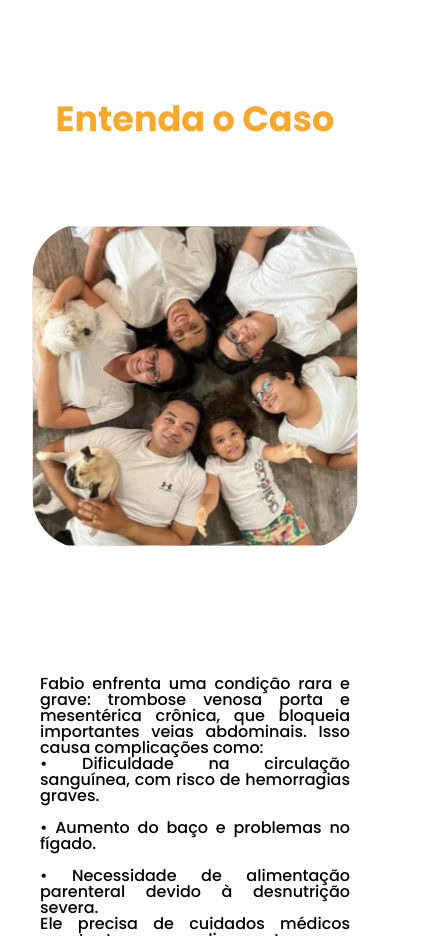
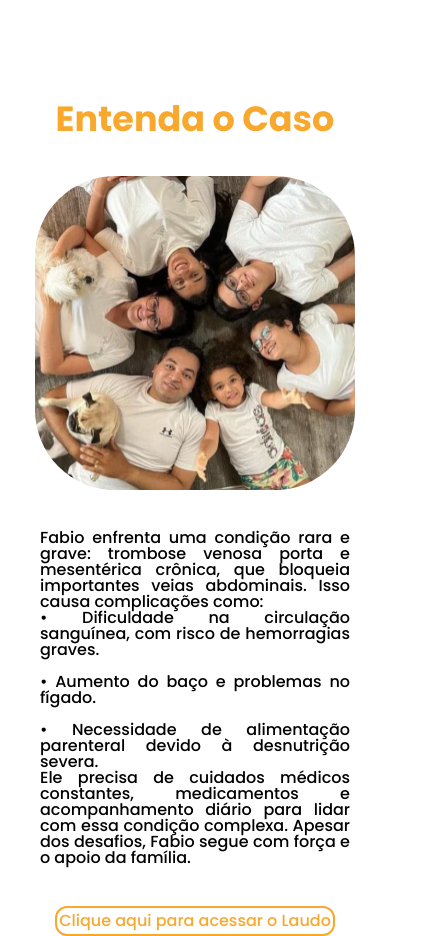
Before and after one commit to kbruneto/lp-fabio-bahia, a React (Vite) app: page / in a window 390 px wide. Shown: the part 1220-2156 px from the top of the page, 445 px wide, since content can reach past the window. Built offline with nearby package versions, Linux system fonts and the light colour scheme.

Commit message:
adjust size in small screens

```diff
--- a/src/components/undthecase/styles.js
+++ b/src/components/undthecase/styles.js
@@ -117,7 +117,6 @@ export const TextContainer = styled.div`
 `;
 
 export const ImageContainer = styled.div`
-  max-width: 500px;
   display: flex;
   margin: auto 0;
 
@@ -127,19 +126,30 @@ export const ImageContainer = styled.div`
     border-radius: 80px;
   }
 
+  @media (max-width: ${theme.breakpoints.lg}) {
+    svg {
+      margin-top: 40px;
+    }
+  }
+
   @media (max-width: ${theme.breakpoints.md}) {
     svg {
-      transform: scale(0.9);
+      width: 500px;
+      height: 500px;
     }
   }
   @media (max-width: ${theme.breakpoints.sm}) {
     svg {
-      transform: scale(0.8);
+      width: 400px;
+      height: 400px;
     }
   }
   @media (max-width: ${theme.breakpoints.mini}) {
     svg {
-      transform: scale(0.65);
+      width: auto;
+      height: auto;
+      max-width: 320px;
+      max-height: 320px;
     }
   }
 `;
--- a/src/styles/theme.js
+++ b/src/styles/theme.js
@@ -6,7 +6,7 @@ export const theme = {
     whiteBG: "#ffffff",
   },
   breakpoints: {
-    mini: "485px",
+    mini: "430px",
     sm: "550px",
     md: "780px",
     lg: "1024px",
```
